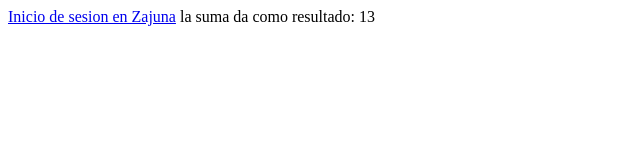
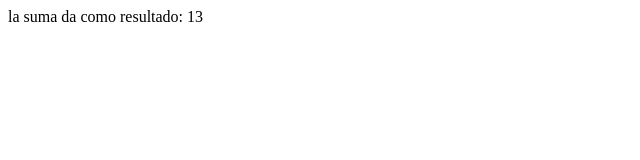
Before and after one commit to pamart21/mi-repositorio, a plain HTML site: page index.html in a window 1280 px wide. Shown: the whole page, without its empty margins (0-640 px from the left). Drawn offline with Linux system fonts and the light colour scheme.

Commit message:
version 1.1 del index.html elimine el enlace a Zajuna

```diff
--- a/index.html
+++ b/index.html
@@ -6,7 +6,7 @@
     <title>Document</title>
 </head>
 <body>
-    <a href="https://zajuna.sena.edu.co/">Inicio de sesion en Zajuna</a>
+
     <script src="otraprueba.js"></script>
 </body>
 </html>
```
